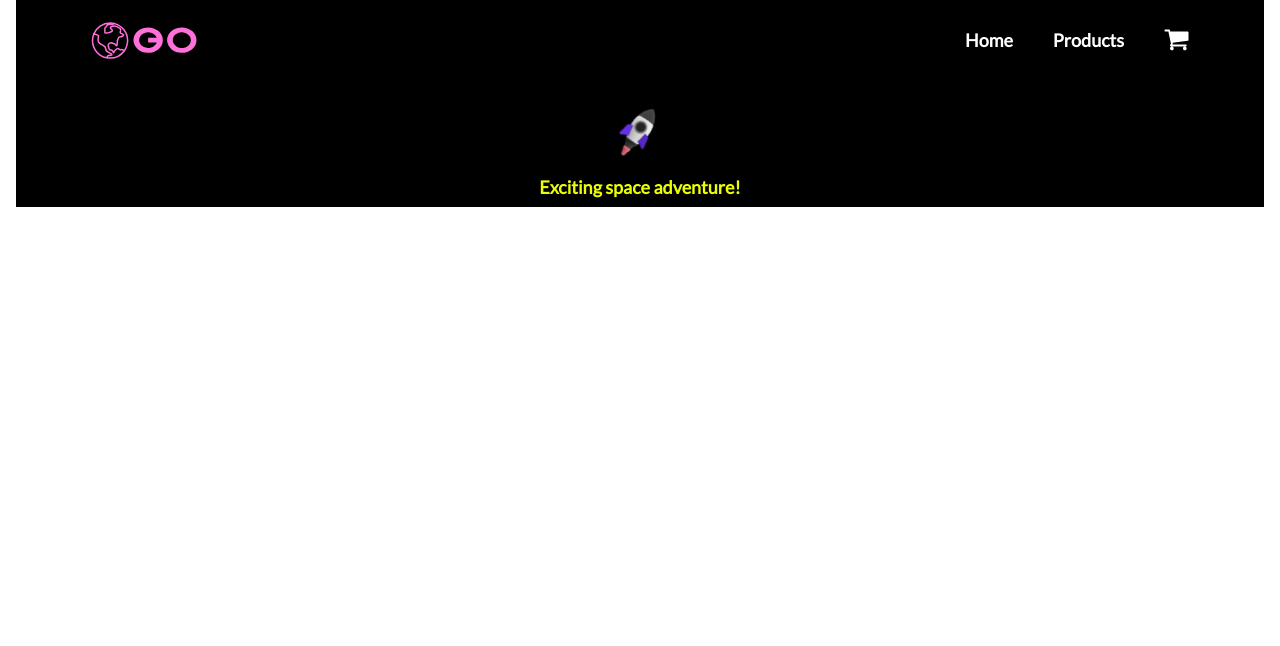
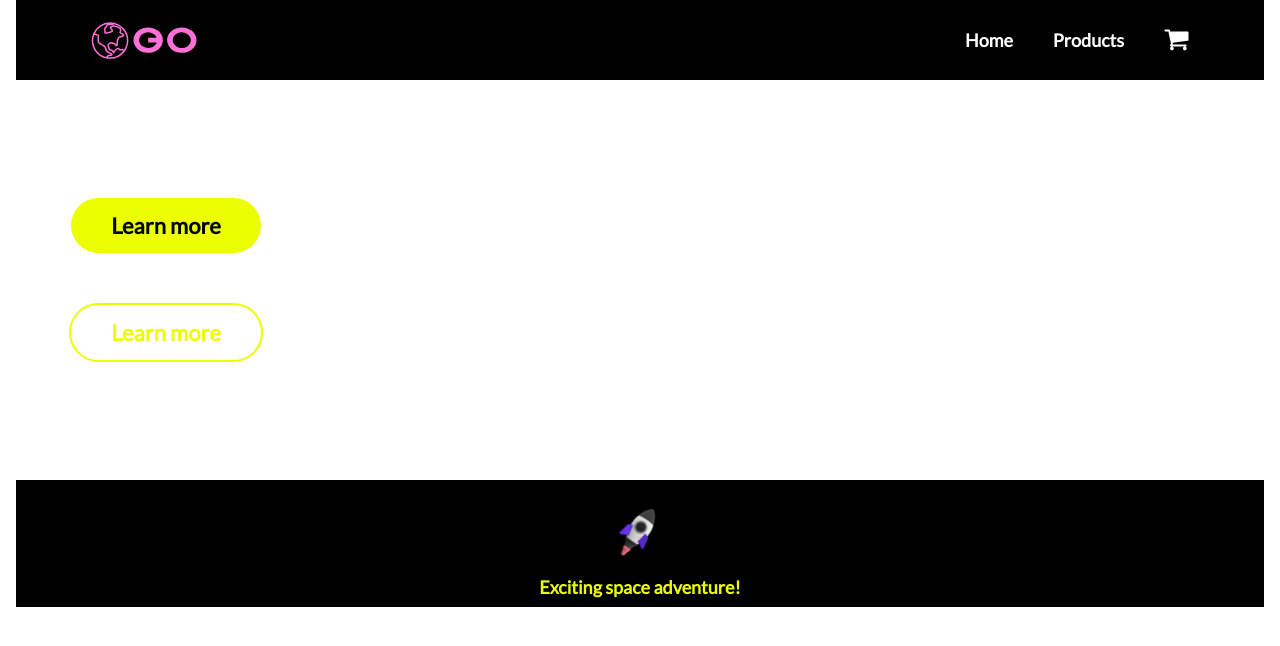
Before and after one commit to DzmitryYesis/softswiss-test, a React (Create React App) app: page / in a window 1280 px wide. Shown: the top 646 px of the page. Built offline with nearby package versions, Linux system fonts and the light colour scheme.

Commit message:
create: create Button.tsx

```diff
--- a/package.json
+++ b/package.json
@@ -10,6 +10,7 @@
     "@types/node": "^16.7.13",
     "@types/react": "^18.0.0",
     "@types/react-dom": "^18.0.0",
+    "classnames": "^2.3.2",
     "react": "^18.2.0",
     "react-dom": "^18.2.0",
     "react-scripts": "5.0.1",
--- a/src/App.scss
+++ b/src/App.scss
@@ -4,6 +4,7 @@
 body {
   margin: 0 auto;
   max-width: 1248px;
+  min-width: 360px;
 }
 
 
@@ -44,6 +45,24 @@ body {
 
   .header__mobile-menu {
     display: none;
+  }
+
+  .button {
+    padding: 14px 40px;
+    border-radius: 100px;
+    border: none;
+    background-color: $yellow;
+    @include LatoBold(22px, normal);
+    color: $black;
+  }
+
+  .button_empty {
+    padding: 14px 40px;
+    border-radius: 100px;
+    border: 2px solid $yellow;
+    @include LatoBold(22px, normal);
+    background: none;
+    color: $yellow;
   }
 
   .footer {
@@ -98,6 +117,24 @@ body {
     display: none;
   }
 
+  .button {
+    padding: 14px 40px;
+    border-radius: 100px;
+    border: none;
+    background-color: $yellow;
+    @include LatoBold(22px, normal);
+    color: $black;
+  }
+
+  .button_empty {
+    padding: 7px 40px;
+    border-radius: 100px;
+    background: none;
+    border: 2px solid $yellow;
+    @include LatoBold(16px, normal);
+    color: $yellow;
+  }
+
   .footer {
     @include flexBox(5px, column, center, center);
     background-color: $black;
@@ -130,6 +167,24 @@ body {
     display: none;
   }
 
+  .button {
+    padding: 7px 40px;
+    border-radius: 100px;
+    border: none;
+    background-color: $yellow;
+    @include LatoBold(16px, normal);
+    color: $black;
+  }
+
+  .button_empty {
+    padding: 7px 40px;
+    background: none;
+    border-radius: 100px;
+    border: 2px solid $yellow;
+    @include LatoBold(16px, normal);
+    color: $yellow;
+  }
+
   .footer {
     @include flexBox(5px, column, center, center);
     background-color: $black;
--- a/src/App.tsx
+++ b/src/App.tsx
@@ -1,11 +1,16 @@
 import React from 'react';
 import {Header} from './components/Header/Header';
 import {Footer} from './components/Footer/Footer';
+import {Button} from './components/Button/Button';
 
 function App() {
     return (
         <>
             <Header/>
+            <div style={{width:'300px', height:'400px', display:'flex', flexDirection:'column', alignItems:'center', justifyContent:'center', gap:'50px'}}>
+                <Button isEmpty={false}/>
+                <Button isEmpty={true}/>
+            </div>
             <Footer/>
         </>
     );
--- /dev/null
+++ b/src/components/Button/Button.tsx
@@ -0,0 +1,14 @@
+import cn from 'classnames';
+import '../../App.scss'
+
+type ButtonPropsType = {
+    isEmpty: boolean
+}
+
+export const Button = ({isEmpty}: ButtonPropsType) => {
+    return (
+        <button className={cn('button', {
+            ['button_empty']: isEmpty
+        })}>Learn more</button>
+    )
+}
```
Also changed, not shown: 1 other file (tests, documents, lock files or other folders).
